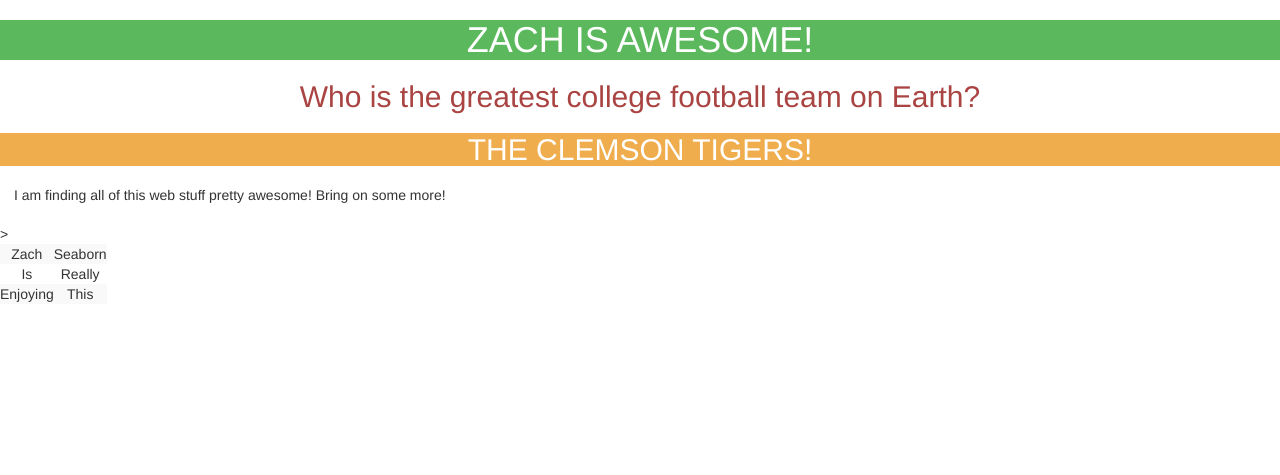
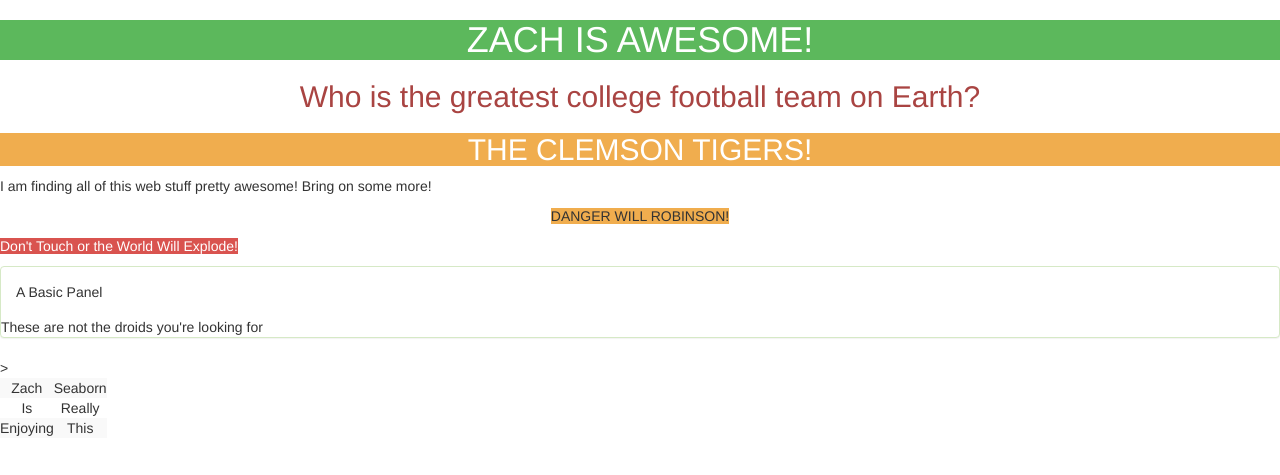
Before and after one commit to tiy-gvl-python-2015-09/django-starter, a Django app: page / in a window 1280 px wide. Shown: the top 475 px of the page. Run offline with Django 3.2, Linux system fonts and the light colour scheme; some libraries are stand-ins or nearby versions.

Commit message:
cool stuff

```diff
--- a/django_starter/starter_django_app/templates/cool_stuff.html
+++ b/django_starter/starter_django_app/templates/cool_stuff.html
@@ -5,18 +5,29 @@
     <meta charset="UTF-8">
     <title></title>
     <link rel="stylesheet" type="text/css" href="{% static 'bootstrap.css' %}">
+
+</head>
+<body>
     <h1 class="text-center & btn-success ">        ZACH IS AWESOME!
     </h1>
-    <h2 class="text-danger & text-center">
+    <h2 class="text-danger text-center">
         Who is the greatest college football team on Earth?
     </h2>
-    <h2 class="btn-warning & text-center">
+    <h2 class="btn-warning text-center">
         THE CLEMSON TIGERS!
     </h2>
-</head>
-<body>
-<p class="popover-content">
+    <p>
         I am finding all of this web stuff pretty awesome!  Bring on some more!
+    </p>
+    <p class="text-center"><span class="label-warning text-center">DANGER WILL ROBINSON!</span></p>
+    <p><span class="btn-danger ">Don't Touch or the World Will Explode!</span></p>
+
+
+    <p>
+        <div class="panel panel-success">
+            <div class="panel-body">A Basic Panel</div>
+            <div class="panel-danger">These are not the droids you're looking for</div>
+        </div>
     </p>
     <table class="table-striped & text-center">
         <tr>
```
Lines whose indentation alone changed are shown as unchanged.
